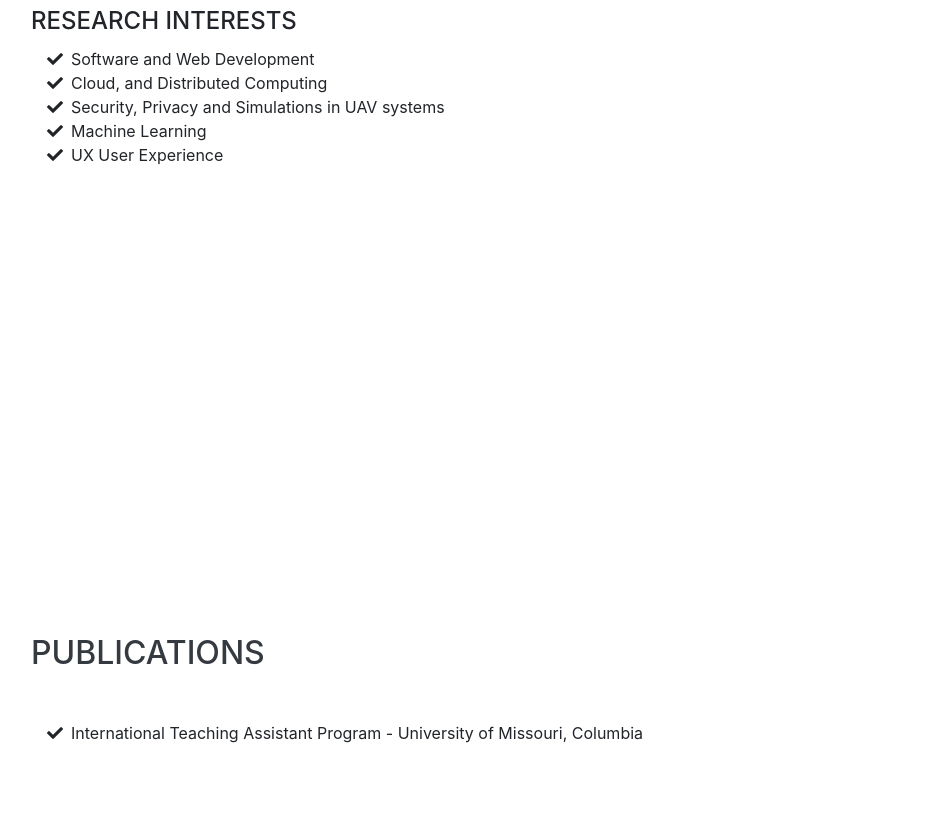
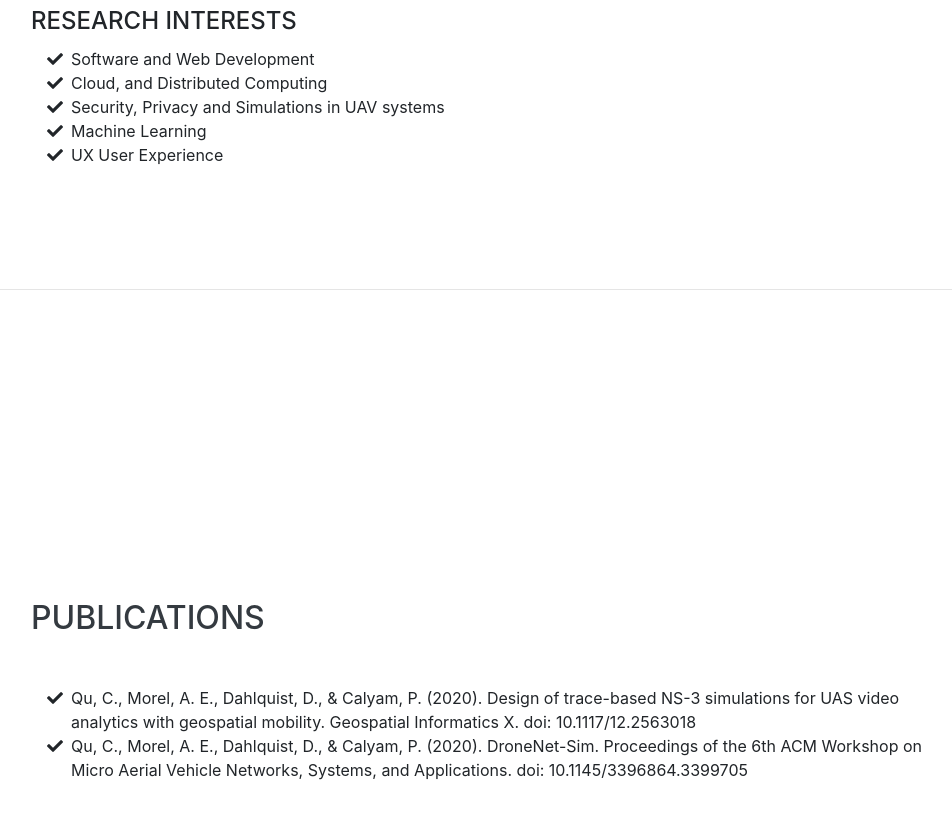
Before and after one commit to alicesquivel/mywebsite, a website with bundled scripts: page index.html in a window 1280 px wide. Shown: the part 3396-4215 px from the top of the page, without its empty margins (289-1241 px from the left). Built offline with nearby package versions, Linux system fonts and the light colour scheme; a web font is replaced by a local one.

Commit message:
adding modifications and publications

```diff
--- a/index.html
+++ b/index.html
@@ -295,6 +295,7 @@
 
 
     </section>
+    <hr class="m-0">
 
     <section class="resume-section p-3 p-lg-5 d-flex align-items-center" id="awards">
     <div class="w-100">
@@ -302,10 +303,12 @@
      <ul class="fa-ul mb-0">
      <li>
          <i class="fa-li fa fa-check"></i>
-         International Teaching Assistant Program - University of Missouri, Columbia</li>
+         Qu, C., Morel, A. E., Dahlquist, D., & Calyam, P. (2020). Design of trace-based NS-3 simulations for UAS video analytics with geospatial mobility. Geospatial Informatics X. doi: 10.1117/12.2563018</li>
        <li>
 
-
+         <li>
+             <i class="fa-li fa fa-check"></i>
+        Qu, C., Morel, A. E., Dahlquist, D., & Calyam, P. (2020). DroneNet-Sim. Proceedings of the 6th ACM Workshop on Micro Aerial Vehicle Networks, Systems, and Applications. doi: 10.1145/3396864.3399705           <li>
      </ul>
     </div>
     </section>
```
